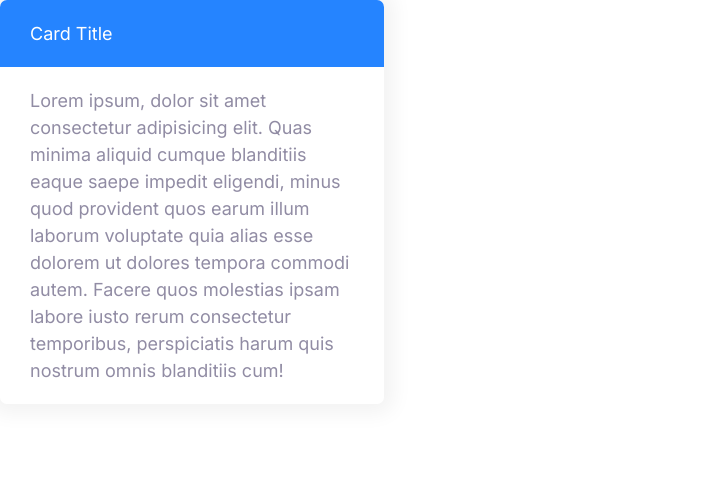
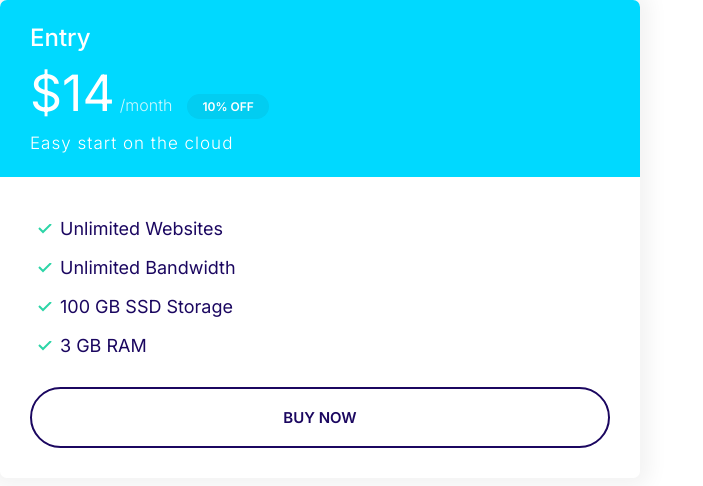
Before and after one commit to mnesleha/moshify, a plain HTML site: page index.html in a window 1280 px wide. Shown: the whole page, without its empty margins (0-703 px from the left). Drawn offline with Linux system fonts and the light colour scheme.

Commit message:
Build plans component

```diff
--- a/css/styles.css
+++ b/css/styles.css
@@ -115,6 +115,7 @@ a {
 
 .badge--small {
     font-size: 1.6rem;
+    padding: 0.5rem 1.5rem;
 }
 
 @media screen and (min-width: 1024px) {
@@ -306,3 +307,56 @@ a {
     background-color: var(--color-secondary);
     color: white;
 }
+
+.card--secondary .badge--secondary {
+    background: #02cdf1;
+}
+
+/* Plans */
+
+.plan__name {
+    color: white;
+    margin: 0;
+    font-weight: 500;
+    font-size: 2.4rem;
+}
+
+.plan__price {
+    font-size: 6rem;
+}
+
+.plan__billing-cycle {
+    font-size: 2.4rem;
+    font-weight: 300;
+    opacity: 0.8;
+    margin-right: 1rem;
+}
+
+.plan__description {
+    font-size: 2rem;
+    font-weight: 300;
+    letter-spacing: 1px;
+    display: block;
+}
+
+.plan .list__item {
+    margin-bottom: 1.2rem;
+}
+
+@media screen and (min-width: 1024px) {
+    .plan_name {
+        font-size: 1.4rem;
+    }
+
+    .plan__price {
+        font-size: 5rem;
+    }
+
+    .plan__billing-cycle {
+        font-size: 1.6rem;
+    }
+
+    .plan__description {
+        font-size: 1.7rem;
+    }
+}
--- a/index.html
+++ b/index.html
@@ -14,16 +14,25 @@
     <link rel="stylesheet" href="css/styles.css" />
   </head>
   <body>
-    <div style="width: 30%">
-      <div class="card card--primary">
-        <header class="card__header">Card Title</header>
-        <div class="card__body">
-          Lorem ipsum, dolor sit amet consectetur adipisicing elit. Quas minima
-          aliquid cumque blanditiis eaque saepe impedit eligendi, minus quod
-          provident quos earum illum laborum voluptate quia alias esse dolorem
-          ut dolores tempora commodi autem. Facere quos molestias ipsam labore
-          iusto rerum consectetur temporibus, perspiciatis harum quis nostrum
-          omnis blanditiis cum!
+    <div style="width: 50%">
+      <div class="plan">
+        <div class="card card--secondary">
+          <header class="card__header">
+            <h3 class="plan__name">Entry</h3>
+            <span class="plan__price">$14</span>
+            <span class="plan__billing-cycle">/month</span>
+            <span class="badge badge--secondary badge--small">10% OFF</span>
+            <span class="plan__description">Easy start on the cloud</span>
+          </header>
+          <div class="card__body">
+            <ul class="list list--tick">
+              <li class="list__item">Unlimited Websites</li>
+              <li class="list__item">Unlimited Bandwidth</li>
+              <li class="list__item">100 GB SSD Storage</li>
+              <li class="list__item">3 GB RAM</li>
+            </ul>
+            <button class="btn btn--outline btn--block">Buy now</button>
+          </div>
         </div>
       </div>
     </div>
```
Also changed, not shown: components/plans.html (added, +20 -0 lines).
